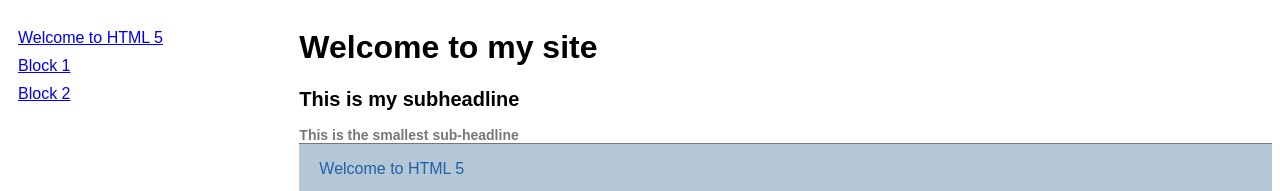
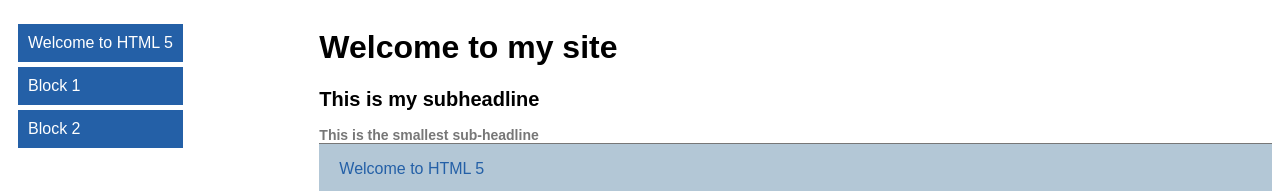
Before and after one commit to dirkzukunft/html-intro, a plain HTML site: page index.html in a window 1280 px wide. Shown: the top 191 px of the page. Drawn offline with Linux system fonts and the light colour scheme.

Commit message:
Navigation styling updates

```diff
--- a/css/style.css
+++ b/css/style.css
@@ -29,7 +29,16 @@ nav ul {
 
 nav li {
   list-style-type: none;
-  padding: 5px 0;
+}
+
+nav a {
+  display: block;
+  padding: 10px;
+  margin: 5px 0;
+
+  background-color: #2460a7ff;
+  color: #fff;
+  text-decoration: none;
 }
 
 h2 {
```
